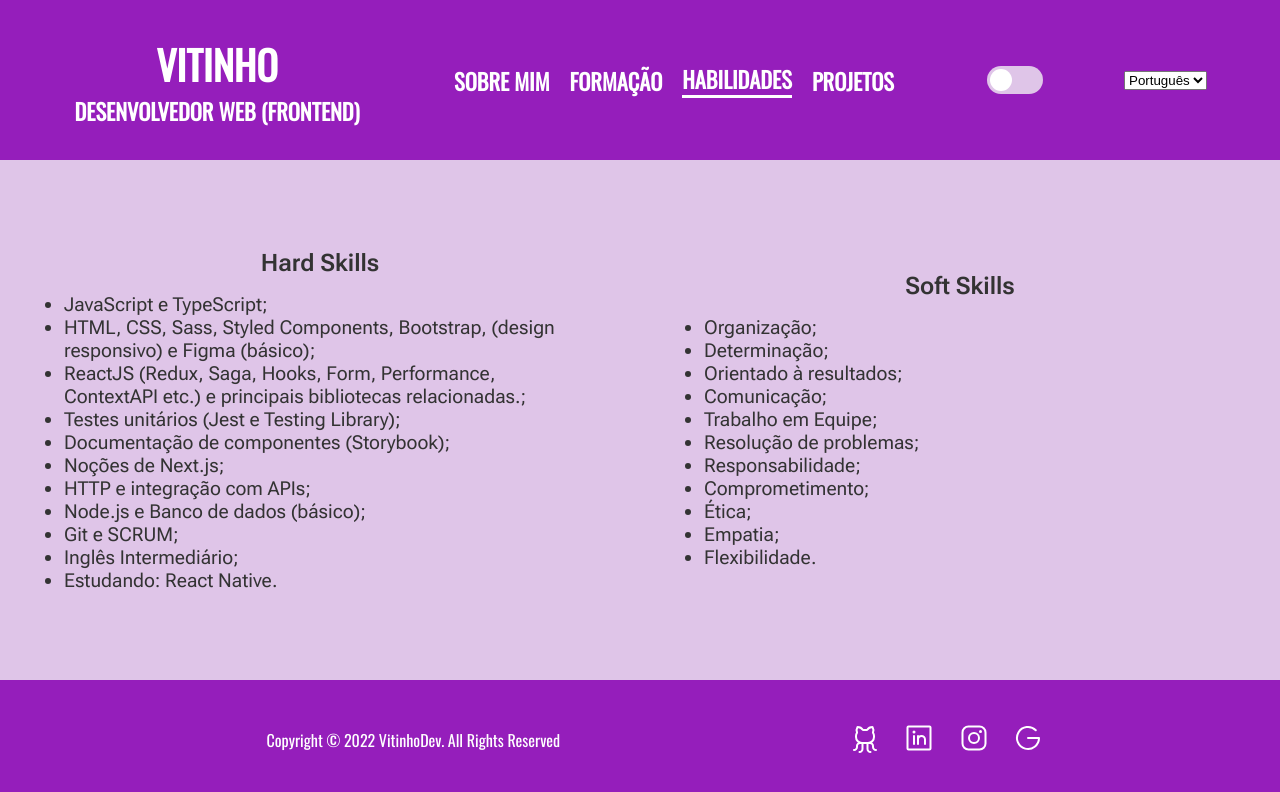
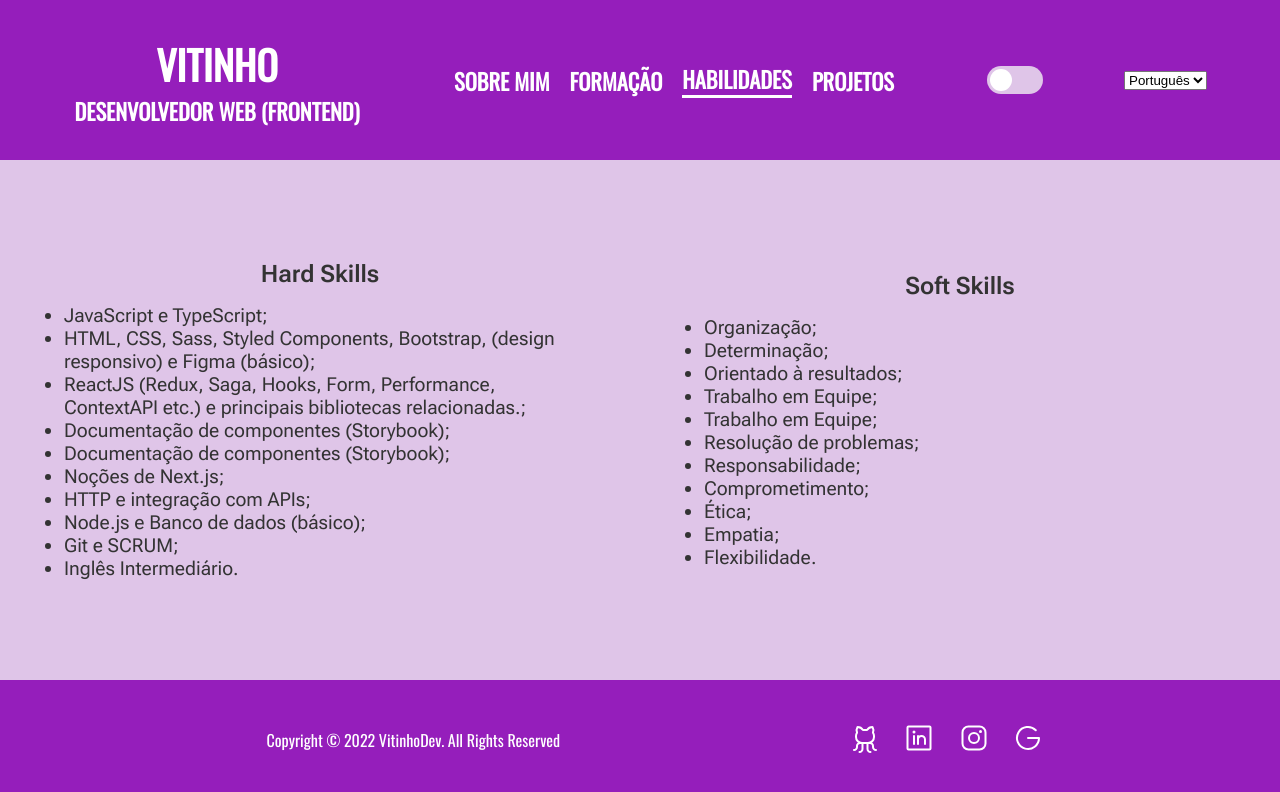
Before and after one commit to VitinhoSouza/my-portfolio, a React (Create React App) app: page /skills in a window 1280 px wide. Shown: the top 792 px of the page. Built offline with nearby package versions, Linux system fonts and the light colour scheme.

Commit message:
feat: add text translates on skills and projects pages

```diff
--- a/src/assets/projects.json
+++ /dev/null
@@ -1,3 +0,0 @@
-{
-    "visitOnGithub": "Visite no Github"
-}
--- a/src/assets/skills.json
+++ /dev/null
@@ -1,34 +0,0 @@
-[
-    {
-        "title":"Hard Skills",
-        "topics":[
-            "JavaScript e TypeScript",
-            "HTML, CSS, Sass, Styled Components, Bootstrap, (design responsivo) e Figma (básico)",
-            "ReactJS (Redux, Saga, Hooks, Form, Performance, ContextAPI etc.) e principais bibliotecas relacionadas.",
-            "Testes unitários (Jest e Testing Library)",
-            "Documentação de componentes (Storybook)",
-            "Noções de Next.js",
-            "HTTP e integração com APIs",
-            "Node.js e Banco de dados (básico)",
-            "Git e SCRUM",
-            "Inglês Intermediário",
-            "Estudando: React Native"
-        ]
-    },
-    {
-        "title":"Soft Skills",
-        "topics":[
-            "Organização",
-            "Determinação",
-            "Orientado à resultados",
-            "Comunicação",
-            "Trabalho em Equipe",
-            "Resolução de problemas",
-            "Responsabilidade",
-            "Comprometimento",
-            "Ética",
-            "Empatia",
-            "Flexibilidade"
-        ]
-    }
-]
--- a/src/components/RepoCard/RepoCard.tsx
+++ b/src/components/RepoCard/RepoCard.tsx
@@ -1,6 +1,5 @@
+import { useTranslation } from "react-i18next";
 import { Container } from "./styles";
-
-import projects from "../../assets/projects.json";
 
 interface IRepoCard {
   title: string;
@@ -9,6 +8,9 @@ interface IRepoCard {
 }
 
 export function RepoCard({ description, link, title }: IRepoCard) {
+
+  const { t } = useTranslation('projects');
+
   return (
     <Container>
       <h3>{title}</h3>
@@ -26,7 +28,7 @@ export function RepoCard({ description, link, title }: IRepoCard) {
       </span>
 
       <a href={link} target="_blank" rel="noreferrer">
-        {projects.visitOnGithub}
+        {t('visitOnGithub')}
       </a>
     </Container>
   );
--- a/src/pages/Skills/Skills.tsx
+++ b/src/pages/Skills/Skills.tsx
@@ -1,24 +1,43 @@
-import skillsInfo from "../../assets/skills.json";
+import { useTranslation } from "react-i18next";
 import { Container, InfoSkills } from "./styles";
 
-interface IInfo {
-  title: string;
-  topics: string[];
-}
+export function Skills() {
 
-export function Skills() {
+  const { t } = useTranslation('skills');
+
   return (
     <Container>
-      {skillsInfo.map((skill: IInfo) => (
-        <InfoSkills key={skill.title}>
-          <h2>{skill.title}</h2>
-          <ul>
-            {skill.topics.map((item: string, index) => (
-              <li key={item}>{item}{index === skill.topics.length - 1 ? '.' : ';'}</li>
-            ))}
-          </ul>
-        </InfoSkills>
-      ))}
+      <InfoSkills key={t('hardSkills')}>
+        <h2>{t('hardSkills')}</h2>
+        <ul>
+            <li key={t('hardSkillsTopics.1')}>{t('hardSkillsTopics.1')}{';'}</li>
+            <li key={t('hardSkillsTopics.2')}>{t('hardSkillsTopics.2')}{';'}</li>
+            <li key={t('hardSkillsTopics.3')}>{t('hardSkillsTopics.3')}{';'}</li>
+            <li key={t('hardSkillsTopics.4')}>{t('hardSkillsTopics.5')}{';'}</li>
+            <li key={t('hardSkillsTopics.5')}>{t('hardSkillsTopics.5')}{';'}</li>
+            <li key={t('hardSkillsTopics.6')}>{t('hardSkillsTopics.6')}{';'}</li>
+            <li key={t('hardSkillsTopics.7')}>{t('hardSkillsTopics.7')}{';'}</li>
+            <li key={t('hardSkillsTopics.8')}>{t('hardSkillsTopics.8')}{';'}</li>
+            <li key={t('hardSkillsTopics.9')}>{t('hardSkillsTopics.9')}{';'}</li>
+            <li key={t('hardSkillsTopics.10')}>{t('hardSkillsTopics.10')}{'.'}</li>
+        </ul>
+      </InfoSkills>
+      <InfoSkills key={t('softSkills')}>
+        <h2>{t('softSkills')}</h2>
+        <ul>
+            <li key={t('softSkillsTopics.1')}>{t('softSkillsTopics.1')}{';'}</li>
+            <li key={t('softSkillsTopics.2')}>{t('softSkillsTopics.2')}{';'}</li>
+            <li key={t('softSkillsTopics.3')}>{t('softSkillsTopics.3')}{';'}</li>
+            <li key={t('softSkillsTopics.4')}>{t('softSkillsTopics.5')}{';'}</li>
+            <li key={t('softSkillsTopics.5')}>{t('softSkillsTopics.5')}{';'}</li>
+            <li key={t('softSkillsTopics.6')}>{t('softSkillsTopics.6')}{';'}</li>
+            <li key={t('softSkillsTopics.7')}>{t('softSkillsTopics.7')}{';'}</li>
+            <li key={t('softSkillsTopics.8')}>{t('softSkillsTopics.8')}{';'}</li>
+            <li key={t('softSkillsTopics.9')}>{t('softSkillsTopics.9')}{';'}</li>
+            <li key={t('softSkillsTopics.10')}>{t('softSkillsTopics.10')}{';'}</li>
+            <li key={t('softSkillsTopics.11')}>{t('softSkillsTopics.11')}{'.'}</li>
+        </ul>
+      </InfoSkills>
     </Container>
   );
 }
--- a/src/translate/languages/en.ts
+++ b/src/translate/languages/en.ts
@@ -25,11 +25,40 @@ const messages = {
                 2:"Scholarship holder in the Scholarship of Academic Initiation of the UFC - Quixadá (2018 - 2019)",
                 3:"Scholarship holder in the Tutorial Education Program - Information Systems (2019 - 2021)",
                 4:"Internship as Front End Developer (ReactJS) at Lead Dell (2021-2022)",
-                5:"Desenvolvedor Frontend (ReactJS) Jr. na APP Noz (2022 - Atualmente)"
+                5:"Frontend Developer Jr. (ReactJS) at APP Noz (2022 - At the moment)"
             }
         },
         skills:{
-
+            hardSkills: "Hard Skills",
+            hardSkillsTopics: {
+                1:"JavaScript and TypeScript",
+                2:"HTML, CSS, Sass, Styled Components, Bootstrap, (responsive design) and Figma (basic)",
+                3:"ReactJS (Redux, Saga, Hooks, Form, Performance, ContextAPI etc.) and major related libraries.",
+                4:"Unitary tests (Jest and Testing Library)",
+                5:"Component documentation (Storybook)",
+                6:"Next.js basics",
+                7:"HTTP and API integration",
+                8:"Node.js and Database (basic)",
+                9:"Git and SCRUM",
+                10:"Intermediary English",
+            },
+            softSkills: "Soft Skills",
+            softSkillsTopics: {
+                1:"Organization",
+                2:"Determination",
+                3:"Results oriented",
+                4:"Communication",
+                5:"Team work",
+                6:"Problem solving",
+                7:"Responsibility",
+                8:"Commitment",
+                9:"Ethic",
+                10:"Empathy",
+                11:"Flexibility"
+            }
+        },
+        projects:{
+            visitOnGithub:"Visit on Github"
         },
         footer:{
 
--- a/src/translate/languages/pt.ts
+++ b/src/translate/languages/pt.ts
@@ -25,11 +25,40 @@ const messages = {
                 2:"Bolsista na Bolsa de Iniciação Acadêmica da UFC - Quixadá (2018 - 2019)",
                 3:"Bolsista no Programa de Educação Tutorial - Sistemas de Informação (2019 - 2021)",
                 4:"Estagiário como Desenvolvedor Frontend (ReactJS) no Lead Dell (2021-2022)",
-                5:"Frontend Developer Jr. (ReactJS) at APP Noz (2022 - At the moment)"
+                5:"Desenvolvedor Frontend (ReactJS) Jr. na APP Noz (2022 - Atualmente)"
             }
         },
         skills:{
-
+            hardSkills: "Hard Skills",
+            hardSkillsTopics: {
+                1:"JavaScript e TypeScript",
+                2:"HTML, CSS, Sass, Styled Components, Bootstrap, (design responsivo) e Figma (básico)",
+                3:"ReactJS (Redux, Saga, Hooks, Form, Performance, ContextAPI etc.) e principais bibliotecas relacionadas.",
+                4:"Testes unitários (Jest e Testing Library)",
+                5:"Documentação de componentes (Storybook)",
+                6:"Noções de Next.js",
+                7:"HTTP e integração com APIs",
+                8:"Node.js e Banco de dados (básico)",
+                9:"Git e SCRUM",
+                10:"Inglês Intermediário",
+            },
+            softSkills: "Soft Skills",
+            softSkillsTopics: {
+                1:"Organização",
+                2:"Determinação",
+                3:"Orientado à resultados",
+                4:"Comunicação",
+                5:"Trabalho em Equipe",
+                6:"Resolução de problemas",
+                7:"Responsabilidade",
+                8:"Comprometimento",
+                9:"Ética",
+                10:"Empatia",
+                11:"Flexibilidade"
+            }
+        },
+        projects:{
+            visitOnGithub:"Visite no Github"
         },
         footer:{
 
```
